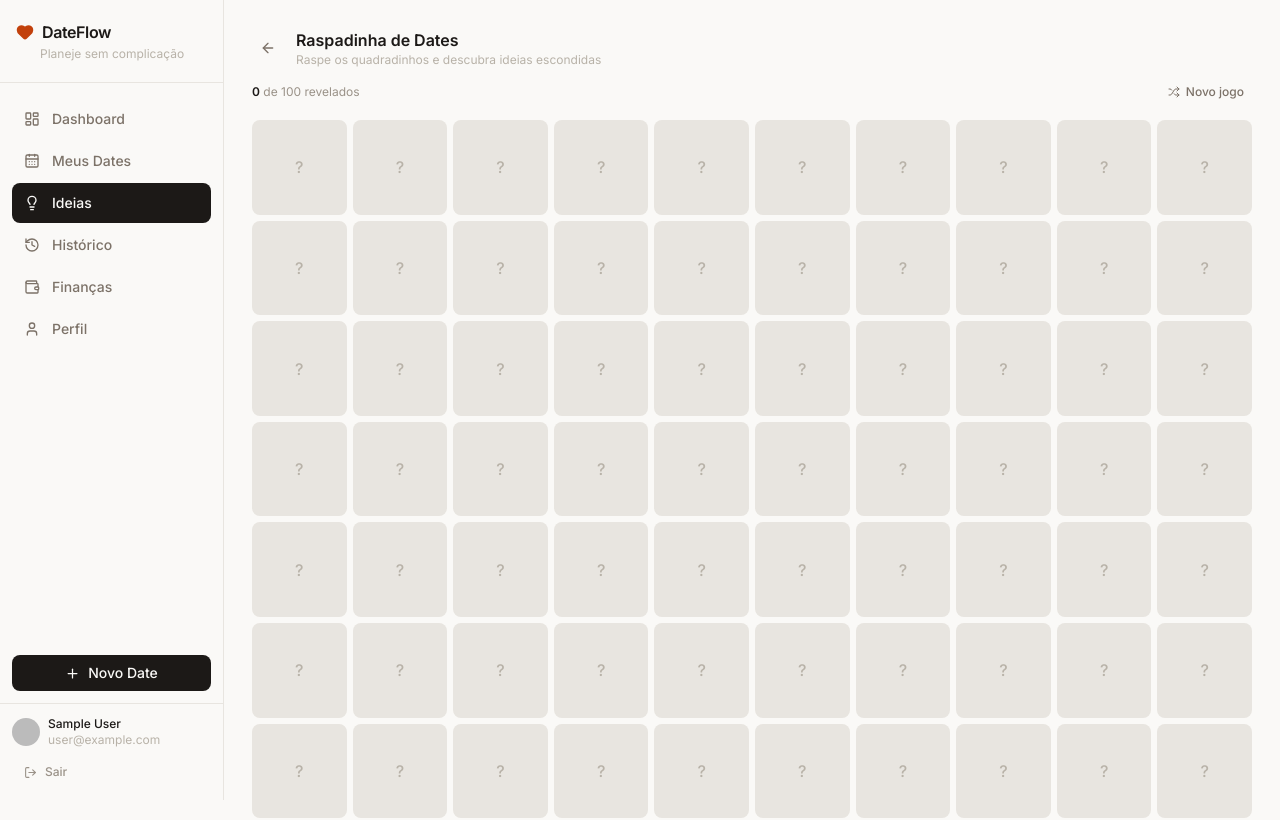
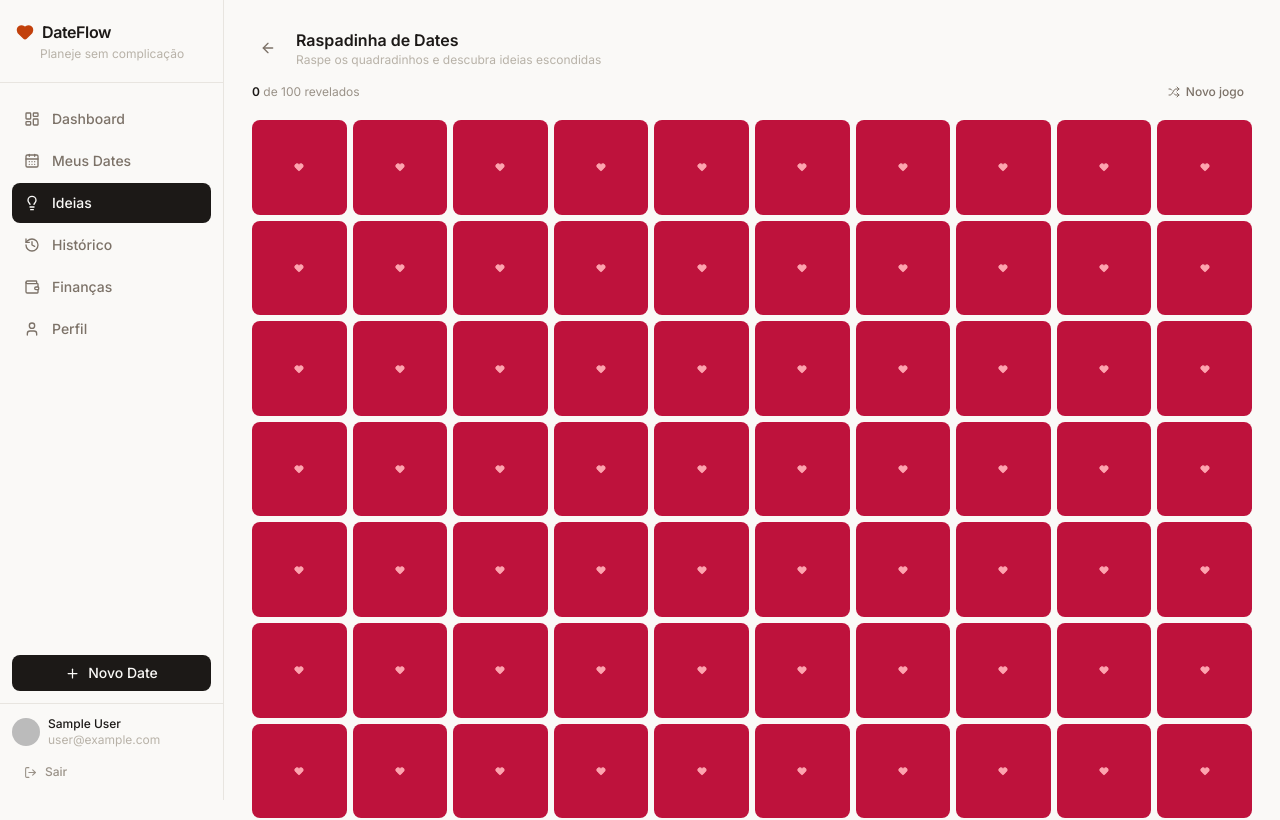
Before and after one commit to ArturOSantana/DateFlow, a React (Vite) app: page /ideas/scratch in a window 1280 px wide. Shown: the top 820 px of the page. Built offline with nearby package versions, Linux system fonts and the light colour scheme; no server answers; the database is empty; sample sign-in values are in the browser's storage.

Commit message:
adicionado

```diff
--- a/src/pages/PartnerPage.tsx
+++ b/src/pages/PartnerPage.tsx
@@ -56,11 +56,11 @@ export default function PartnerPage() {
         requesterId: user.uid,
         requesterEmail: user.email!.toLowerCase(),
         requesterName: user.displayName ?? 'Usuário',
-        requesterPhoto: user.photoURL ?? undefined,
+        requesterPhoto: user.photoURL ?? null,
         recipientId: '',
         recipientEmail: email,
         recipientName: '',
-        recipientPhoto: undefined,
+        recipientPhoto: null,
         status: 'pending',
       })
       setInviteEmail('')
@@ -80,7 +80,7 @@ export default function PartnerPage() {
       status: 'accepted',
       recipientId: user.uid,
       recipientName: user.displayName ?? 'Usuária',
-      recipientPhoto: user.photoURL ?? undefined,
+      recipientPhoto: user.photoURL ?? null,
     })
     await load()
   }
--- a/src/pages/ScratchPage.tsx
+++ b/src/pages/ScratchPage.tsx
@@ -1,6 +1,6 @@
 import { useState, useMemo } from 'react'
 import { useNavigate } from 'react-router-dom'
-import { ArrowLeft, Plus, Shuffle } from 'lucide-react'
+import { ArrowLeft, Plus, Shuffle, Heart } from 'lucide-react'
 import { useApp } from '../contexts/AppContext'
 import { useAuth } from '../contexts/AuthContext'
 import * as dbApi from '../lib/db'
@@ -143,8 +143,8 @@ export default function ScratchPage() {
               flex items-center justify-center text-center p-0.5
               transition-all duration-200 select-none
               ${tile.scratched
-                ? 'bg-amber-50 border border-amber-200 text-amber-800 cursor-default scale-95'
-                : 'bg-stone-200 hover:bg-stone-300 text-transparent cursor-pointer active:scale-90'
+                ? 'bg-rose-50 border border-rose-200 text-rose-900 cursor-default scale-95'
+                : 'bg-rose-700 hover:bg-rose-800 cursor-pointer active:scale-90'
               }
             `}
             title={tile.scratched ? tile.idea : 'Raspe para revelar'}
@@ -154,7 +154,7 @@ export default function ScratchPage() {
                 {tile.idea}
               </span>
             ) : (
-              <span className="text-stone-400 text-base">?</span>
+              <Heart size={10} className="fill-rose-300 text-rose-300 shrink-0" />
             )}
           </button>
         ))}
--- a/src/types/index.ts
+++ b/src/types/index.ts
@@ -66,12 +66,12 @@ export interface Partnership {
   requesterId: string
   requesterEmail: string
   requesterName: string
-  requesterPhoto?: string
+  requesterPhoto?: string | null
   /** UID de quem recebeu */
   recipientId: string
   recipientEmail: string
   recipientName: string
-  recipientPhoto?: string
+  recipientPhoto?: string | null
   status: PartnershipStatus
   createdAt: number
   updatedAt: number
```
